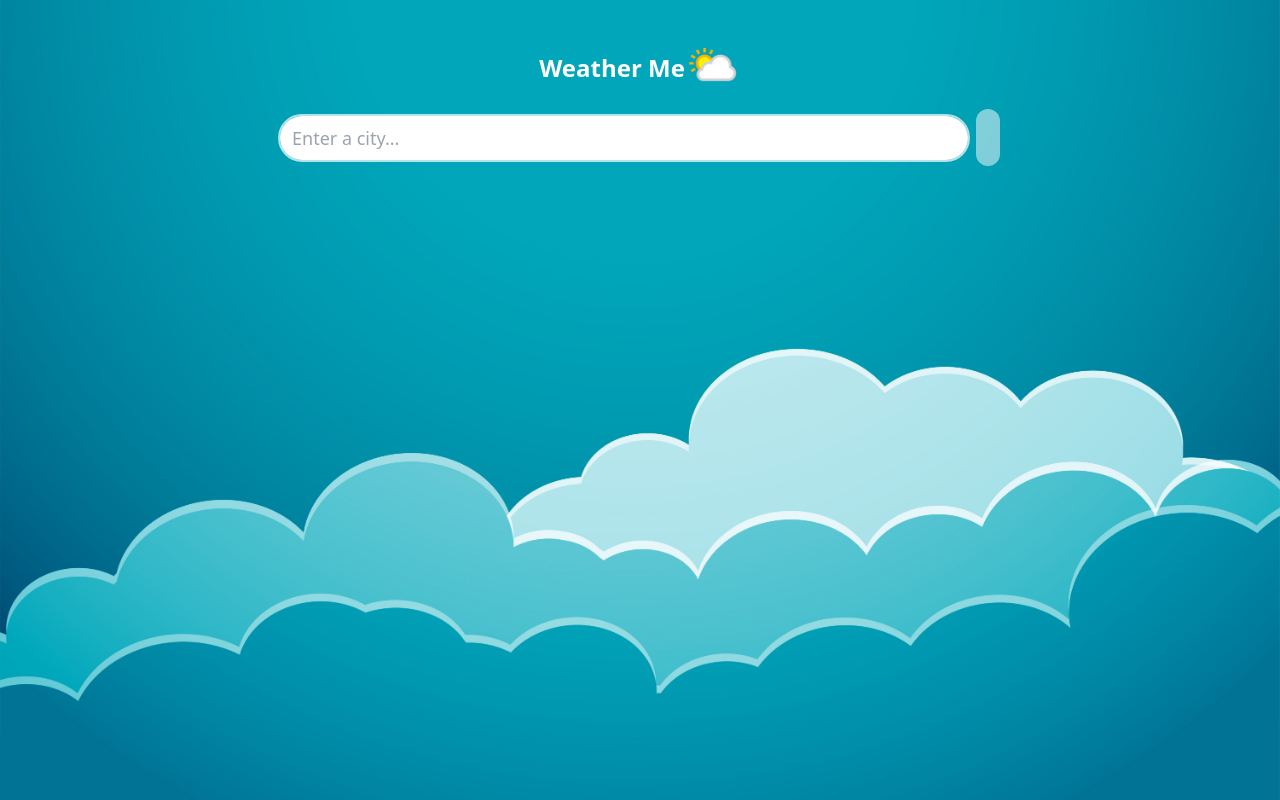
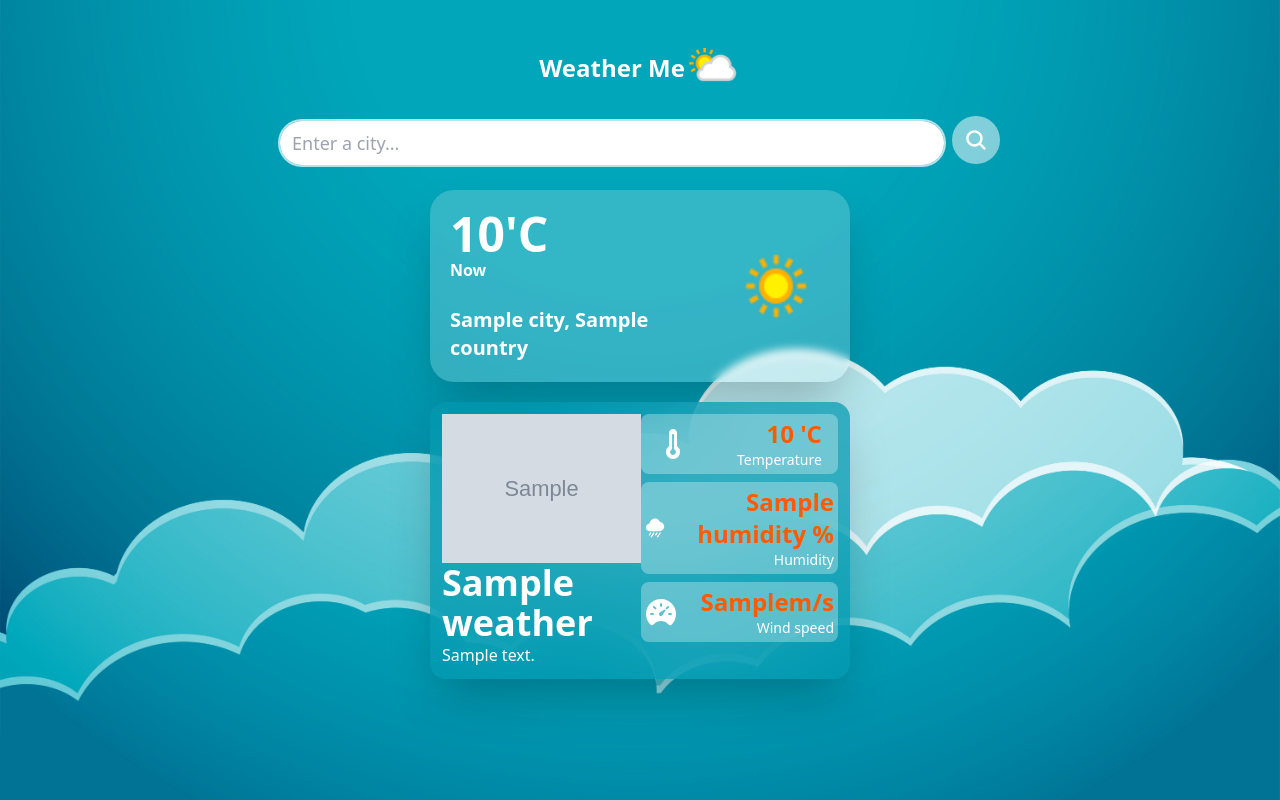
Before and after one commit to kztJames01/weather, a Django app: template weather_app/core/templates/core/base.html in a window 1280 px wide. Run offline with Django 5.2, Linux system fonts and the light colour scheme; tables that the repository leaves empty hold one stand-in row (values such as "Sample post"); the template is opened without the code that fills it: values that come from a table or form of the project are taken from there, most other values are stand-ins (such as "Sample title", 1, 10 or a date in 2020); grey boxes marked "Sample" are stand-in pictures; some libraries are stand-ins or nearby versions.

Commit message:
Added city dashboard and weather detail card

```diff
--- a/weather_app/core/templates/core/base.html
+++ b/weather_app/core/templates/core/base.html
@@ -5,23 +5,80 @@
     <head>
         <meta charset="utf-8">
         <meta name="viewport" content="width = device-width, initial-scale = 1.0">
-
+        <script type="module" src="https://unpkg.com/ionicons@7.1.0/dist/ionicons/ionicons.esm.js"></script>
+        <script nomodule src="https://unpkg.com/ionicons@7.1.0/dist/ionicons/ionicons.js"></script>
         <script src="https://cdn.tailwindcss.com"></script>
         <title>{% block title %}{% endblock %} | Weather</title>
+        <style>
+            body{
+                background-image: url("{% static 'core/images/bgImage.jpg' %}");
+            }
+        </style>
     </head>
-    <body class="bg-[url('core/images/bgImage.jpg')] bg-center bg-cover bg-no-repeat min-h-screen flex flex-col gap-5 items-center p-10">
+    <body class=" bg-center bg-cover bg-no-repeat min-h-screen flex flex-col gap-5 items-center p-10">
         <div class="w-fit flex items-center">
             <h1 class="text-2xl font-semibold text-white">Weather Me</h1>
             <img src="{% static 'core/images/116.png'%}" alt="App Icon" class="w-14 h-14">
         </div>
         <form action="" class="flex gap-2 w-4/5 md:w-3/5 lg:w[-35%] items-center justify-center" method = "get">
             <input type="text" name = "city"
-            class="py-2 px-3 w-full rounded-full bg-white text-white text-lg outline ease-in-out duration-500 outline-2 outline-white/70 backdrop-blur-lg focus:bg-whtie/20" placeholder="Enter a city...">
+            class="py-2 px-3 w-full rounded-full bg-white text-black text-lg outline ease-in-out duration-500 outline-2 outline-white/70 backdrop-blur-lg focus:bg-whtie/20" placeholder="Enter a city...">
             <button type="submit">
-                <ion_icon class="text-white text-2xl p-3 font-black rounded-full bg-white/50" name="search">
+                <ion-icon name="search" class="text-white text-2xl p-3 font-black rounded-full bg-white/50">
 
-                </ion_icon>
+                </ion-icon>
             </button>
         </form>
+
+        <div class="flex p-5 w-4/5 bg-white/20 justify-between rounded-3xl backdrop-blur-sm text-white shadow-2xl cursor-pointer ease-in-out duration-500 hover:scale-[105%] md:w-3/5 lg:w-[35%]">
+            <div id="left" class="flex flex-col">
+                <div id="top" class="mb-6">
+                    <p class="font-bold text-5xl">{{ temperature }}'C</p>
+                    <p class="font-semibold">Now</p>
+                </div>
+                <p class="font-semibold text-xl">{{city}}, {{country}}</p>
+            </div>
+            <div id="right" class="flex justify-center items-center">
+                <img src="{% static 'core/images/113.png'%}" alt="weather image" class="w-28 h-28">
+            </div>
+        </div>
+
+        <div class="flex w-full justify-between bg-[#0198afb6] p-3 backdrop-blur-2xl rounded-2xl shadow-2xl cursor-pointer ease-in-out duration-500 hover:scale-[105%] md:w-3/5 lg:w-[35%]">
+            <div id="left" class="flex flex-col justify-start">
+                <img src="{{icon.url}}" alt="">
+                <p class="font-bold text-4xl text-white">{{weather}}</p>
+                <p class="text-semibold text-white">{{weather_description}}</p>
+            </div>
+            <div id="right" class="w-1/2 flex flex-col space-y-2">
+                <div class="flex w-full justify-around bg-white/30 p-1 rounded-lg items-center gap-6">
+                    <ion-icon class="w-8 h-8 text-white" name ="thermometer"></ion-icon>
+                    <div class="">
+                        <p class="font-bold text-2xl text-right text-[#ff5a00]">
+                            {{temperature}} 'C
+                        </p>
+                        <p class="text-sm text-white text-right">Temperature</p>
+                    </div>
+                </div>
+                <div class="flex w-full justify-around bg-white/30 p-1 rounded-lg items-center gap-6">
+                    <ion-icon class="w-8 h-8 text-white" name="rainy"></ion-icon>
+                    <div class="">
+                        <p class="font-bold text-2xl text-right text-[#ff5a00]">
+                            {{humidity}} %
+                        </p>
+                        <p class="text-sm text-white text-right">Humidity</p>
+                    </div>
+                </div>
+                <div class="flex w-full justify-around bg-white/30 p-1 rounded-lg items-center gap-6">
+                    <ion-icon class="w-8 h-8 text-white" name="speedometer"></ion-icon>
+                    <div class="">
+                        <p class="font-bold text-2xl text-right text-[#ff5a00]">
+                            {{wind_speed}}m/s
+                        </p>
+                        <p class="text-sm text-white text-right">Wind speed</p>
+                    </div>
+                </div>
+            </div>
+        </div>
+
     </body>
 </html>
```
